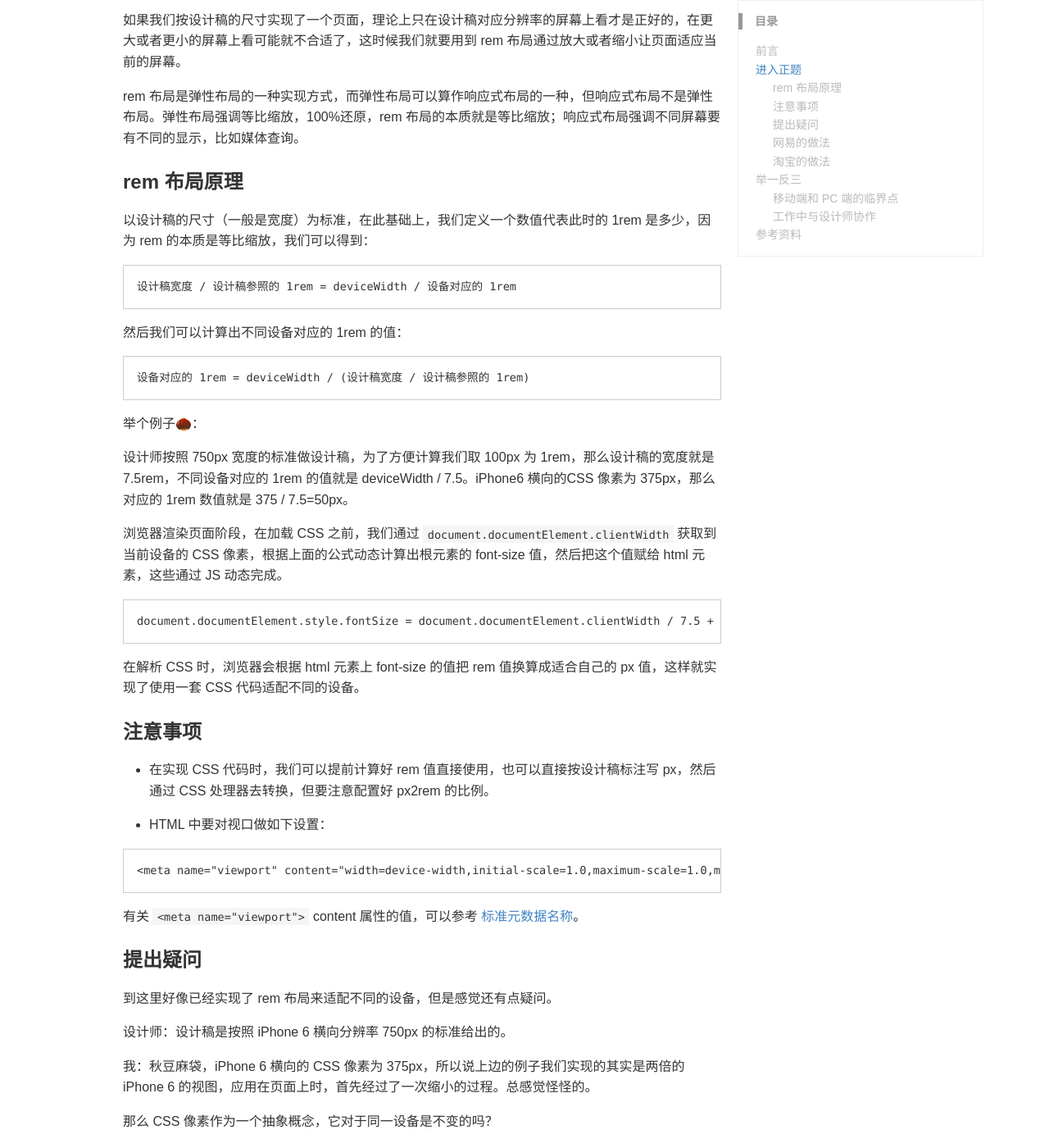
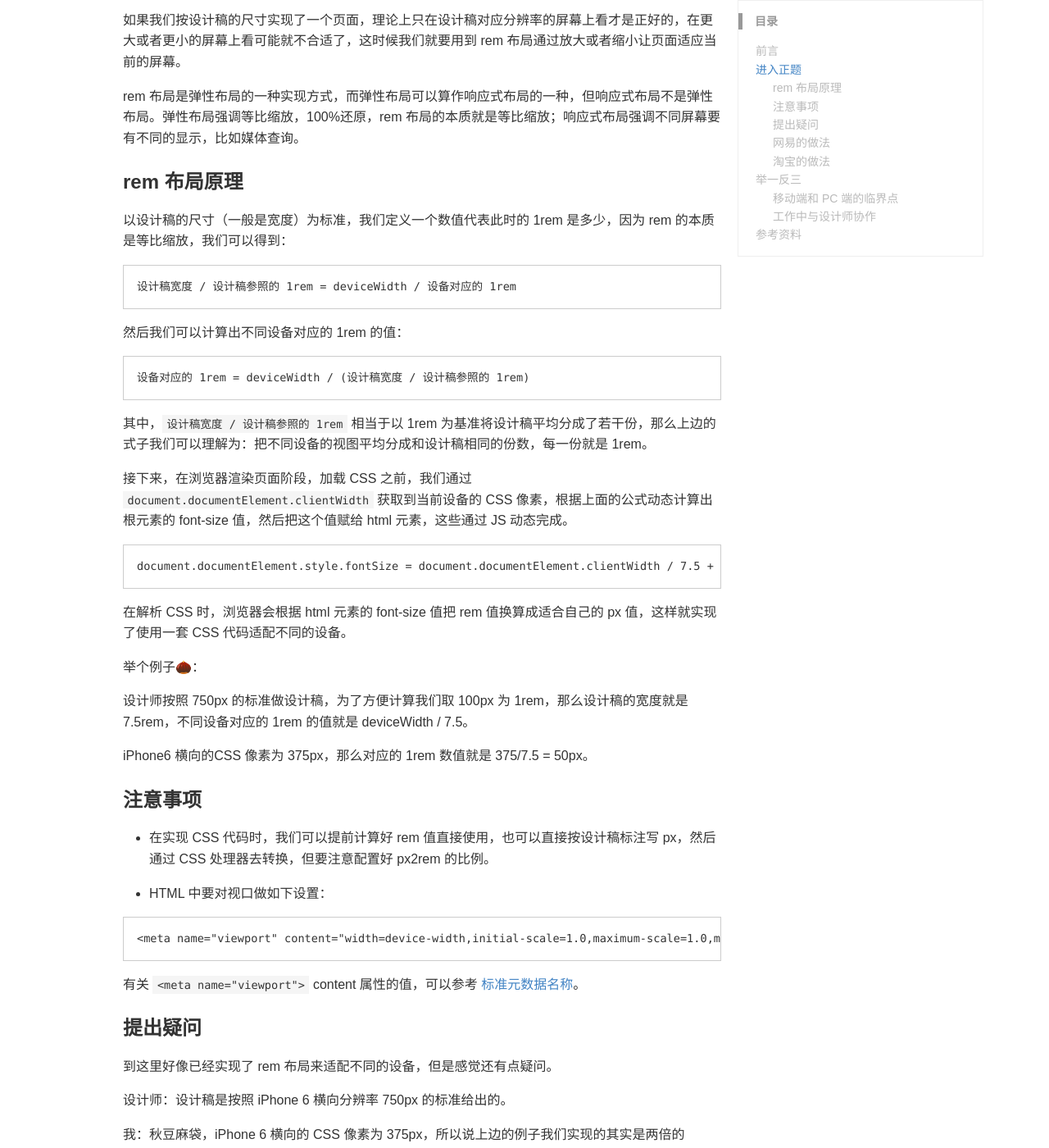
Before and after one commit to iamjichao/iamjichao.github.io, a Jekyll site: the page built from _posts/2021-01-02-rem.md, in a window 1280 px wide and 1400 px high, scrolled down 2329 px. Shown: the whole window at 82% size. Built offline with Jekyll 4.4.1, drawn with Linux system fonts in a browser that asks for light colours; some web fonts are replaced; comment, search, counter and statistics services are not loaded; a style sheet for code colours, icons or effects is not loaded; some of the changed text lies outside the part shown.

Commit message:
update links and posts

````diff
--- a/_posts/2021-01-02-rem.md
+++ b/_posts/2021-01-02-rem.md
@@ -12,11 +12,11 @@ keywords: [CSS, rem]
 
 - **像素**
 
-    **像素**是指组成图像的小方块，是整个图像中不可分割的最小单位，每个小方块都有一个明确的位置和被分配的色彩值。
+    像素是指组成图像的小方块，是整个图像中不可分割的最小单位，每个小方块都有一个明确的位置和被分配的色彩值。
 
 - **分辨率**
 
-    **分辨率**是指每一个方向上的像素数量，比如我们常说的 1920×1080 分辨率，就是指横向有 1920 个像素，竖向有 1080 个像素。描述分辨率的单位有：
+    分辨率是指每一个方向上的像素数量，比如我们常说的 1920×1080 分辨率，就是指横向有 1920 个像素，竖向有 1080 个像素。描述分辨率的单位有：
     - dpi - dots per inch，设备分辨率，又称输出分辨率，指的是设备每英寸上可产生的点数。
     - ppi - pixels per inch，图像分辨率，又称像素密度单位，指的是每英寸所拥有的像素数量。
     - lpi - lines per inch，网屏分辨率，线每英寸。
@@ -76,7 +76,7 @@ rem 布局是弹性布局的一种实现方式，而弹性布局可以算作响
 
 ### rem 布局原理
 
-以设计稿的尺寸（一般是宽度）为标准，在此基础上，我们定义一个数值代表此时的 1rem 是多少，因为 rem 的本质是等比缩放，我们可以得到：
+以设计稿的尺寸（一般是宽度）为标准，我们定义一个数值代表此时的 1rem 是多少，因为 rem 的本质是等比缩放，我们可以得到：
 
 ```
 设计稿宽度 / 设计稿参照的 1rem = deviceWidth / 设备对应的 1rem
@@ -88,17 +88,21 @@ rem 布局是弹性布局的一种实现方式，而弹性布局可以算作响
 设备对应的 1rem = deviceWidth / (设计稿宽度 / 设计稿参照的 1rem)
 ```
 
-举个例子🌰：
+其中，`设计稿宽度 / 设计稿参照的 1rem` 相当于以 1rem 为基准将设计稿平均分成了若干份，那么上边的式子我们可以理解为：把不同设备的视图平均分成和设计稿相同的份数，每一份就是 1rem。
 
-设计师按照 750px 宽度的标准做设计稿，为了方便计算我们取 100px 为 1rem，那么设计稿的宽度就是 7.5rem，不同设备对应的 1rem 的值就是 deviceWidth / 7.5。iPhone6 横向的CSS 像素为 375px，那么对应的 1rem 数值就是 375 / 7.5=50px。
-
-浏览器渲染页面阶段，在加载 CSS 之前，我们通过 `document.documentElement.clientWidth` 获取到当前设备的 CSS 像素，根据上面的公式动态计算出根元素的 font-size 值，然后把这个值赋给 html 元素，这些通过 JS 动态完成。
+接下来，在浏览器渲染页面阶段，加载 CSS 之前，我们通过 `document.documentElement.clientWidth` 获取到当前设备的 CSS 像素，根据上面的公式动态计算出根元素的 font-size 值，然后把这个值赋给 html 元素，这些通过 JS 动态完成。
 
 ```js
 document.documentElement.style.fontSize = document.documentElement.clientWidth / 7.5 + 'px';
 ```
 
-在解析 CSS 时，浏览器会根据 html 元素上 font-size 的值把 rem 值换算成适合自己的 px 值，这样就实现了使用一套 CSS 代码适配不同的设备。
+在解析 CSS 时，浏览器会根据 html 元素的 font-size 值把 rem 值换算成适合自己的 px 值，这样就实现了使用一套 CSS 代码适配不同的设备。
+
+举个例子🌰：
+
+设计师按照 750px 的标准做设计稿，为了方便计算我们取 100px 为 1rem，那么设计稿的宽度就是 7.5rem，不同设备对应的 1rem 的值就是 deviceWidth / 7.5。
+
+iPhone6 横向的CSS 像素为 375px，那么对应的 1rem 数值就是 375/7.5 = 50px。
 
 ### 注意事项
 
@@ -208,4 +212,4 @@ document.documentElement.style.fontSize = deviceWidth / 7.5 + 'px';
 - [基础 px、pt、ppi 的知识](https://zhuanlan.zhihu.com/p/70383462)
 - [A pixel is not a pixel is not a pixel](https://www.quirksmode.org/blog/archives/2010/04/a_pixel_is_not.html)
 - [设备像素比 devicePixelRatio 简单介绍](https://www.zhangxinxu.com/wordpress/2012/08/window-devicepixelratio/)
-- [针对iPhone的pt、Android的dp、HTML的css像素与dpr、设计尺寸和物理像素的浅分析](http://t.zoukankan.com/wmhuang-p-6817057.html)
+- [针对 iPhone 的 pt、Android 的 dp、HTML 的 CSS 像素与 dpr、设计尺寸和物理像素的浅分析](http://t.zoukankan.com/wmhuang-p-6817057.html)
````
Also changed, not shown: other parts of _posts/2021-01-02-rem.md (+1 -1 lines), _data/links.yml (+25 -5 lines).
